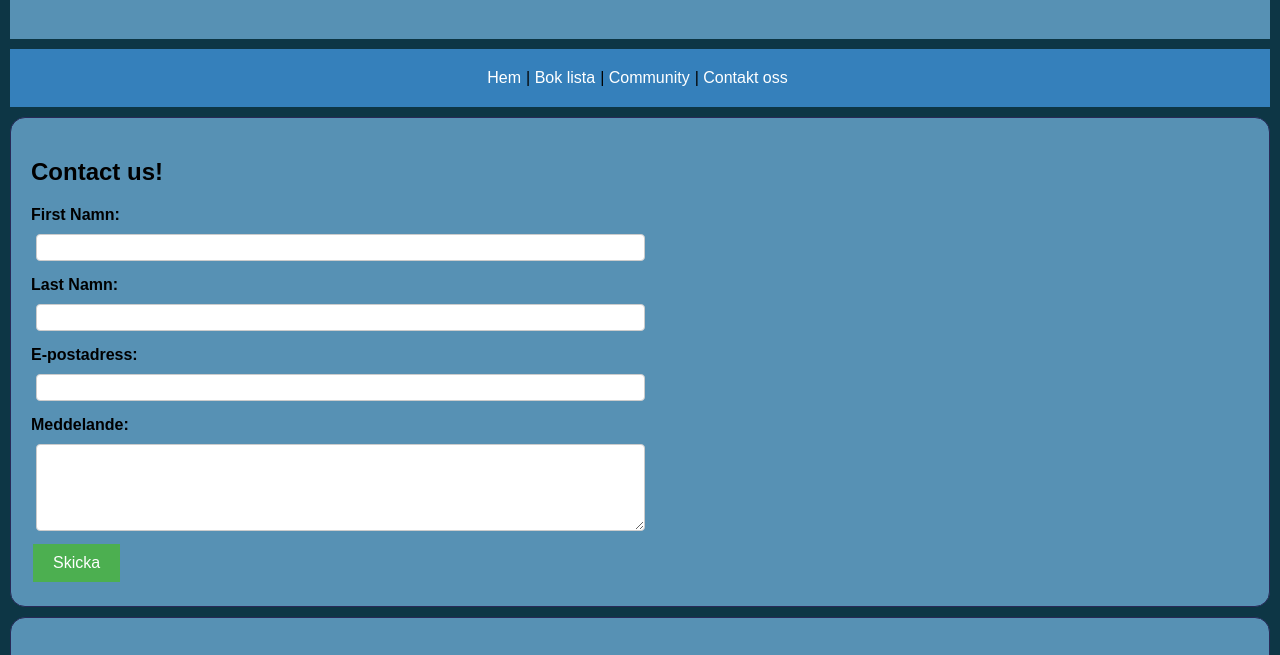
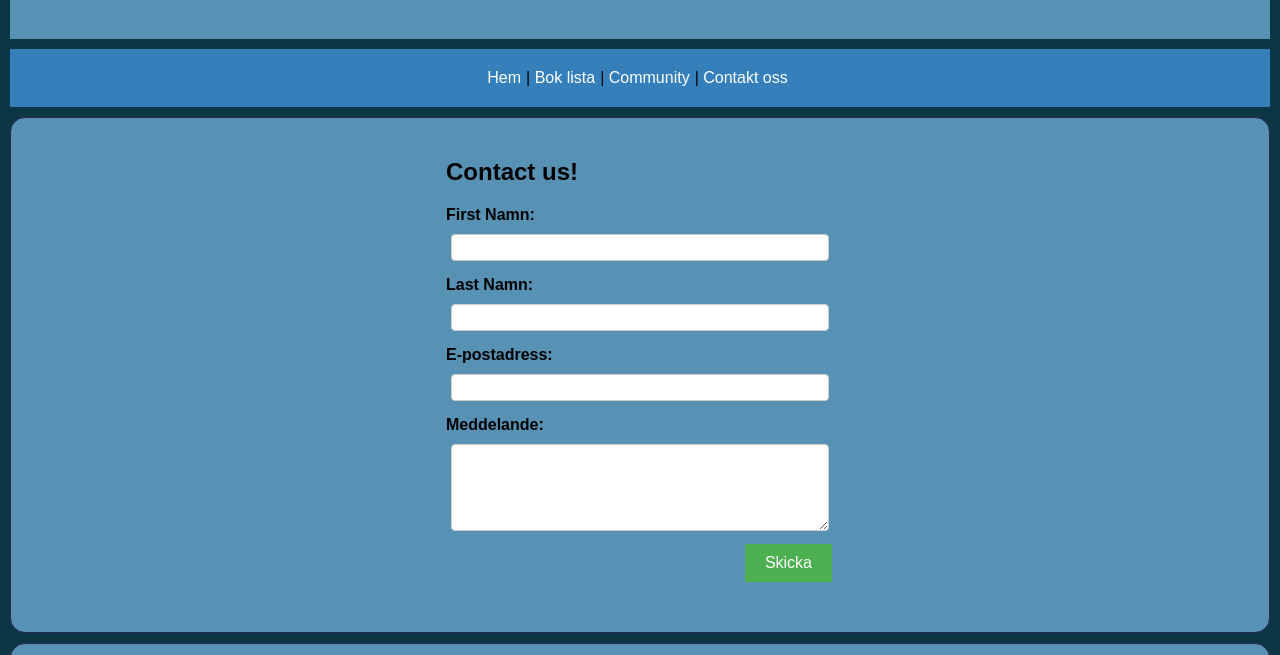
Before and after one commit to miftaju/websida, a plain HTML site: page contact.html in a window 1280 px wide. Shown: the part 130-785 px from the top of the page. Drawn offline with Linux system fonts and the light colour scheme.

Commit message:
Moved button to the right and spaced style.css code for easier readability

```diff
--- a/style.css
+++ b/style.css
@@ -44,6 +44,12 @@ nav a:hover
 color: #96d4f7;
 }
 
+form
+{
+  max-width: 388px;
+  margin: auto;
+}
+
 input[type="submit"]
 {
 background-color: #4CAF50;
@@ -56,6 +62,7 @@ display: block;
 font-size: 16px;
 margin: 4px 2px;
 cursor: pointer;
+float: right;
 }
 
 input[type="text"], input[type="email"], textarea
@@ -65,7 +72,7 @@ margin: 5px;
 border: 1px solid #ccc;
 border-radius: 4px;
 box-sizing: border-box;
-width: 50%;
+width: 378px;
 }
 
 label
```
Also changed, not shown: contact.html (+1 -0 lines).
